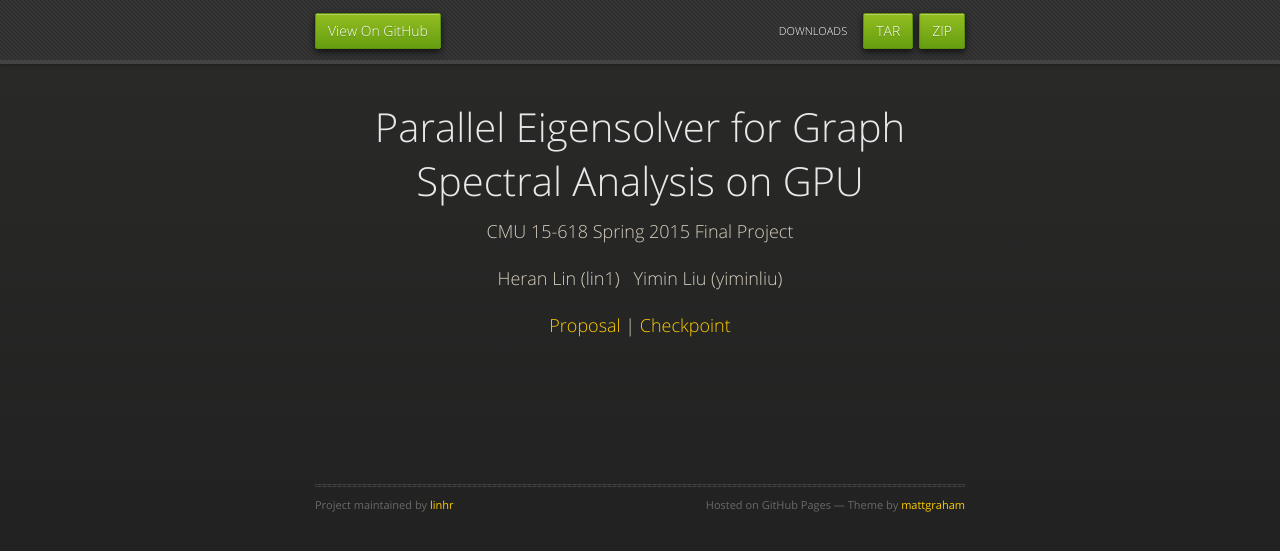
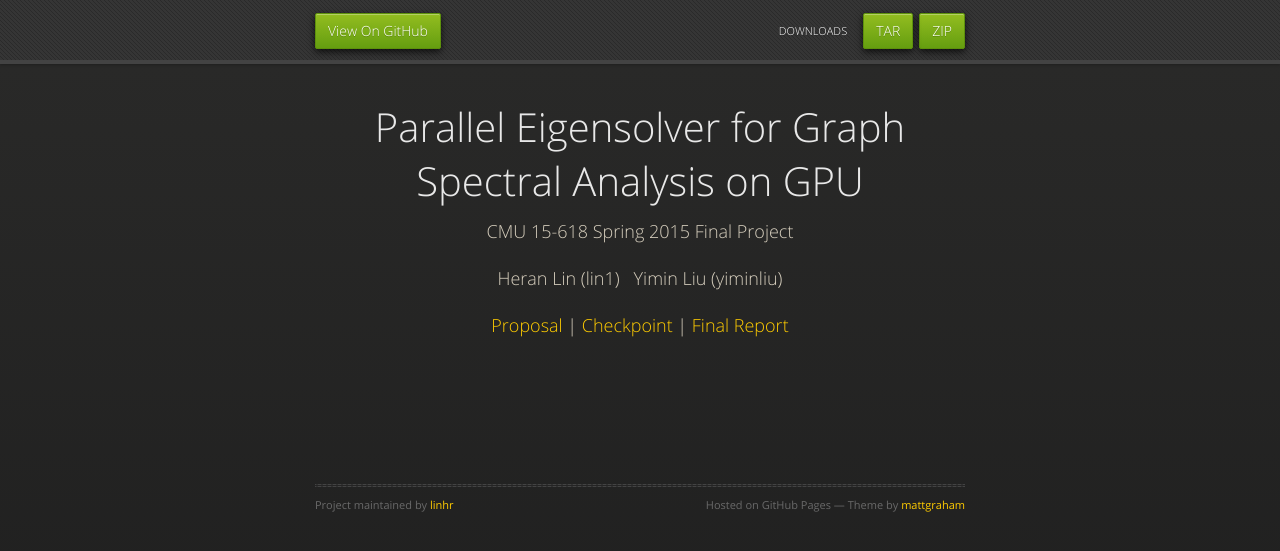
Before and after one commit to linhr/15618, a Jekyll site: the page built from index.md, in a window 1280 px wide. Shown: the top 551 px of the page. Built offline with Jekyll 4.4.1, drawn with Linux system fonts in a browser that asks for light colours; nearby versions of some CDN libraries; Markdown is read by kramdown in place of the engine named in the settings.

Commit message:
Add link to final report

```diff
--- a/_layouts/index.html
+++ b/_layouts/index.html
@@ -34,7 +34,7 @@
           <h1>Parallel Eigensolver for Graph Spectral Analysis on GPU</h1>
           <p>CMU 15-618 Spring 2015 Final Project</p>
           <p>Heran Lin (lin1) &nbsp; Yimin Liu (yiminliu)</p>
-          <p><a href="{{site.baseurl}}/proposal">Proposal</a> | <a href="{{site.baseurl}}/checkpoint">Checkpoint</a></p>
+          <p><a href="{{site.baseurl}}/proposal">Proposal</a> | <a href="{{site.baseurl}}/checkpoint">Checkpoint</a> | <a href="{{site.baseurl}}/final">Final Report</a></p>
         </div>
 
         <div class="content">
```
